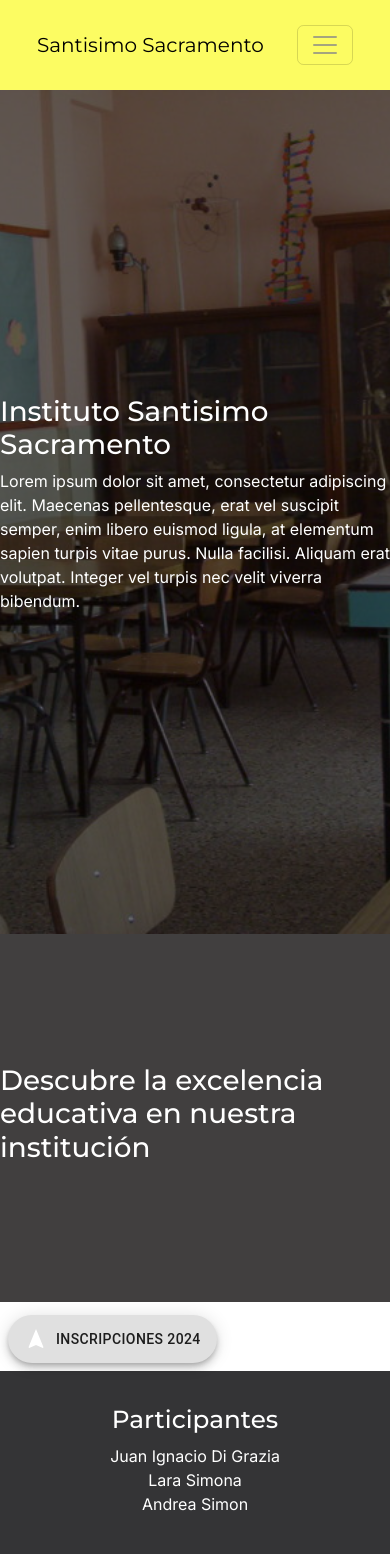
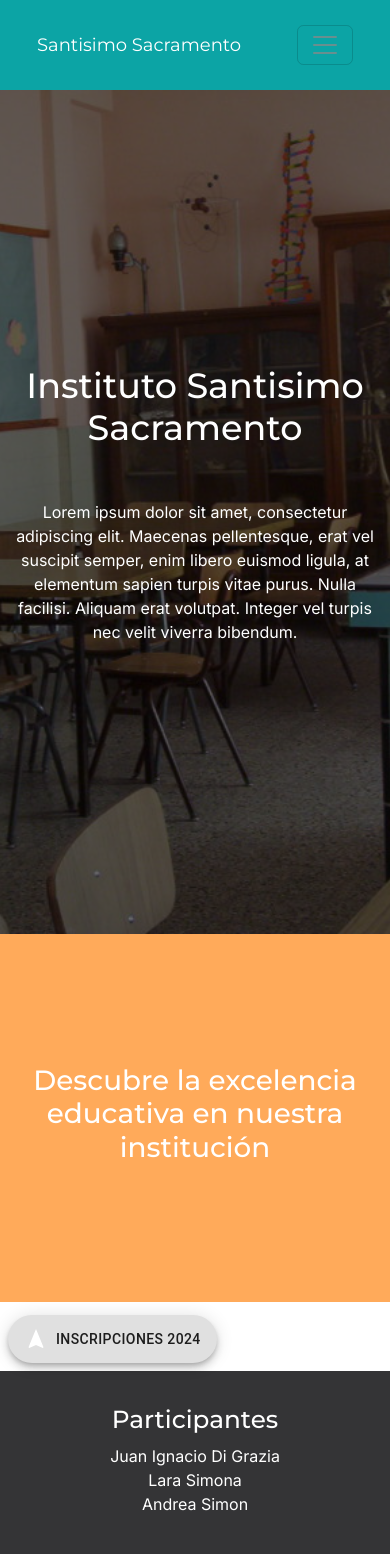
Before and after one commit to digraziajuanignacio/issweb, a Next.js app: page / in a window 390 px wide. Shown: the top 1554 px of the page. Built offline with nearby package versions, Linux system fonts and the light colour scheme.

Commit message:
size rendering responsive pagina home

```diff
--- a/src/app/CSS/home.css
+++ b/src/app/CSS/home.css
@@ -31,8 +31,26 @@
     align-items: center;
     justify-content: center;
     background: rgba(0, 0, 0, 0.6);
+    @media screen and (max-width: 768px) {
+      text-align: center;
+      padding-left: 15px;
+      padding-right: 15px;
+    }
+    @media screen and (max-width: 1024px) {
+      text-align: center;
+      padding-left: 15px;
+      padding-right: 15px;
+    }
+}
 
+.text-overlay h1 {
+  @media screen and (max-width: 768px) {
+    padding-bottom: 43px;
+    font-size: 35px;
 }
+}
+
+
 .content-1 {
     animation: appear linear;
     animation-timeline: view();
@@ -42,7 +60,7 @@
     display: flex;
     align-items: center;
     justify-content: center;
-    background: #413f3f;
+    background: #FFAA5A;
     padding: 130px 0; /* Añadir padding para aumentar el tamaño vertical del separador */
   }
 
--- a/src/app/CSS/navbar.css
+++ b/src/app/CSS/navbar.css
@@ -1,4 +1,9 @@
 .navbar-yellow {
-    background-color: #FCFC62;
+    background-color: #0CA4A5;
     padding: 25px;
   }
+
+.navbar-yellow a {
+  color:white;
+  font-size: large;
+}
--- a/src/app/Components/NavBar.jsx
+++ b/src/app/Components/NavBar.jsx
@@ -14,12 +14,10 @@ function NavBar() {
     <div className="collapse navbar-collapse" id="navbarColor02">
       <ul className="navbar-nav me-auto">
         <li className="nav-item">
-          <a className="nav-link active" href="/">Home
-            <span className="visually-hidden">(current)</span>
-          </a>
+          <a className="nav-link" href="/">Home</a>
         </li>
         <li className="nav-item">
-          <a className="nav-link" href="/quienes-somos">Quienes Somos</a>
+          <a className="nav-link" href="/quienes-somos">Quienes somos</a>
         </li>
         <li className="nav-item">
           <a className="nav-link" href="/actividades">Actividades</a>
--- a/src/app/page.jsx
+++ b/src/app/page.jsx
@@ -18,7 +18,7 @@ export default function Home() {
       />
       <div className="text-overlay">
             <div className="row">
-          <div className="col-lg-6 col-sm-12 mx-lg-3 my-lg-5"> {/* mx-sm-4 my-sm-4 */}
+          <div className="col-lg-6 col-sm-12 mx-lg-5"> {/* mx-sm-4 my-sm-4 */}
             <h1>Instituto Santisimo Sacramento</h1>
             <p>Lorem ipsum dolor sit amet, consectetur adipiscing elit. Maecenas pellentesque, erat vel suscipit semper, enim libero euismod ligula, at elementum sapien turpis vitae purus. Nulla facilisi. Aliquam erat volutpat. Integer vel turpis nec velit viverra bibendum.</p>
           </div>
@@ -28,7 +28,7 @@ export default function Home() {
 
       <section className='content-1'>
         <div className="row">
-          <div className="col-lg-12">
+          <div className="col-lg-12 text-center">
             <h1>Descubre la excelencia educativa en nuestra institución</h1>
           </div>
         </div>
```
